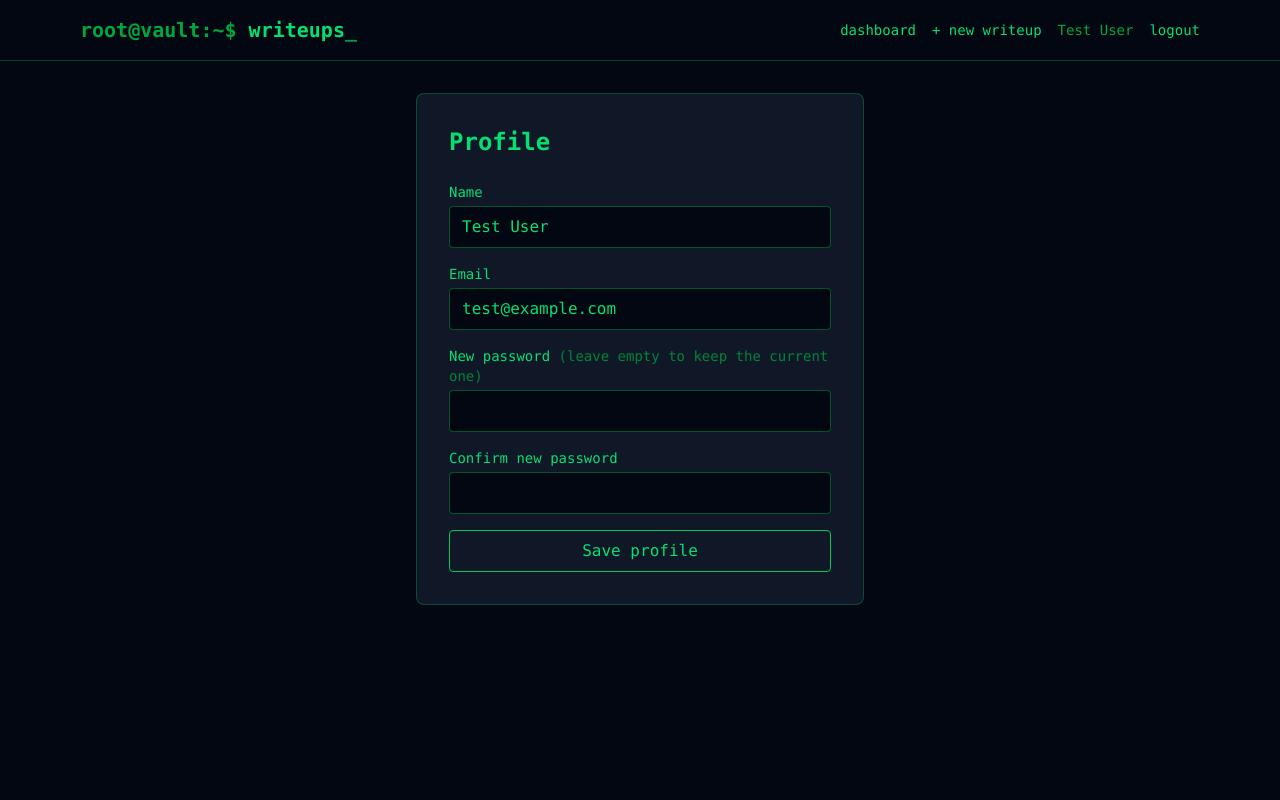
After one commit to maidejakupi/writeup-vault, a Laravel app: page /profile in a window 1280 px wide. The commit adds this page. Run offline with Laravel 12, Linux system fonts and the light colour scheme; a user stored in the database is signed in; data comes from the database, SQL or seed files in the repository; style sheets or scripts are compiled from the project's sources.

Commit message:
Add dashboard and profile update pages

```diff
--- /dev/null
+++ b/app/Http/Controllers/ProfileController.php
@@ -0,0 +1,35 @@
+<?php
+
+namespace App\Http\Controllers;
+
+use Illuminate\Http\Request;
+use Illuminate\Validation\Rule;
+
+class ProfileController extends Controller
+{
+    public function edit(Request $request)
+    {
+        return view('profile.edit', ['user' => $request->user()]);
+    }
+
+    public function update(Request $request)
+    {
+        $user = $request->user();
+
+        $validated = $request->validate([
+            'name' => 'required|string|max:255',
+            'email' => ['required', 'email', 'max:255', Rule::unique('users')->ignore($user->id)],
+            'password' => 'nullable|string|min:8|confirmed',
+        ]);
+
+        // If the password field was left empty, keep the old password
+        if (empty($validated['password'])) {
+            unset($validated['password']);
+        }
+
+        $user->update($validated);
+
+        return redirect()->route('profile.edit')
+            ->with('success', 'Profile updated successfully.');
+    }
+}
--- a/resources/views/components/layout.blade.php
+++ b/resources/views/components/layout.blade.php
@@ -15,9 +15,9 @@
 
         <div class="flex items-center gap-4 text-sm">
             @auth
-
+                <a href="{{ route('dashboard') }}" class="hover:text-green-200">dashboard</a>
                 <a href="{{ route('writeups.create') }}" class="hover:text-green-200">+ new writeup</a>
-                <span class="text-green-600">{{ auth()->user()->name }}</span>
+                <a href="{{ route('profile.edit') }}" class="text-green-600 hover:text-green-200">{{ auth()->user()->name }}</a>
                 <form method="POST" action="{{ route('logout') }}">
                     @csrf
                     <button type="submit" class="hover:text-green-200">logout</button>
--- /dev/null
+++ b/resources/views/profile/edit.blade.php
@@ -0,0 +1,44 @@
+<x-layout>
+    <x-slot:title>Profile</x-slot:title>
+
+    <div class="max-w-md mx-auto bg-gray-900 border border-green-500/30 rounded-lg p-8">
+        <h1 class="text-2xl font-bold mb-6">Profile</h1>
+
+        <form method="POST" action="{{ route('profile.update') }}" class="space-y-4">
+            @csrf
+            @method('PUT')
+
+            <div>
+                <label for="name" class="block text-sm mb-1">Name</label>
+                <input id="name" name="name" type="text" value="{{ old('name', $user->name) }}"
+                       class="w-full bg-gray-950 border border-green-500/40 rounded px-3 py-2 focus:outline-none focus:border-green-400">
+                @error('name') <p class="text-red-400 text-sm mt-1">{{ $message }}</p> @enderror
+            </div>
+
+            <div>
+                <label for="email" class="block text-sm mb-1">Email</label>
+                <input id="email" name="email" type="email" value="{{ old('email', $user->email) }}"
+                       class="w-full bg-gray-950 border border-green-500/40 rounded px-3 py-2 focus:outline-none focus:border-green-400">
+                @error('email') <p class="text-red-400 text-sm mt-1">{{ $message }}</p> @enderror
+            </div>
+
+            <div>
+                <label for="password" class="block text-sm mb-1">New password <span class="text-green-700">(leave empty to keep the current one)</span></label>
+                <input id="password" name="password" type="password"
+                       class="w-full bg-gray-950 border border-green-500/40 rounded px-3 py-2 focus:outline-none focus:border-green-400">
+                @error('password') <p class="text-red-400 text-sm mt-1">{{ $message }}</p> @enderror
+            </div>
+
+            <div>
+                <label for="password_confirmation" class="block text-sm mb-1">Confirm new password</label>
+                <input id="password_confirmation" name="password_confirmation" type="password"
+                       class="w-full bg-gray-950 border border-green-500/40 rounded px-3 py-2 focus:outline-none focus:border-green-400">
+            </div>
+
+            <button type="submit"
+                    class="w-full border border-green-500 rounded py-2 hover:bg-green-500 hover:text-gray-950 transition">
+                Save profile
+            </button>
+        </form>
+    </div>
+</x-layout>
--- a/routes/web.php
+++ b/routes/web.php
@@ -1,21 +1,31 @@
 <?php
 
 use App\Http\Controllers\AuthController;
+use App\Http\Controllers\DashboardController;
+use App\Http\Controllers\ProfileController;
 use App\Http\Controllers\WriteupController;
 use Illuminate\Support\Facades\Route;
 
 Route::redirect('/', '/writeups')->name('home');
 
-// Create / edit / delete: only for logged-in users.
-// This must come BEFORE the public routes, otherwise /writeups/create
+// Logged-in users only.
+// This must come BEFORE the public writeup routes, otherwise /writeups/create
 // would be treated as /writeups/{writeup}.
-Route::resource('writeups', WriteupController::class)
-    ->except(['index', 'show'])
-    ->middleware('auth');
+Route::middleware('auth')->group(function () {
+    Route::get('/dashboard', [DashboardController::class, 'index'])->name('dashboard');
 
-Route::resource('writeups', WriteupController::class)
-    ->only(['index', 'show']);
+    Route::get('/profile', [ProfileController::class, 'edit'])->name('profile.edit');
+    Route::put('/profile', [ProfileController::class, 'update'])->name('profile.update');
 
+    Route::resource('writeups', WriteupController::class)->except(['index', 'show']);
+
+    Route::post('/logout', [AuthController::class, 'logout'])->name('logout');
+});
+
+// Public
+Route::resource('writeups', WriteupController::class)->only(['index', 'show']);
+
+// Guests only
 Route::middleware('guest')->group(function () {
     Route::get('/register', [AuthController::class, 'showRegister'])->name('register');
     Route::post('/register', [AuthController::class, 'register']);
@@ -23,7 +33,3 @@ Route::middleware('guest')->group(function () {
     Route::get('/login', [AuthController::class, 'showLogin'])->name('login');
     Route::post('/login', [AuthController::class, 'login']);
 });
-
-Route::post('/logout', [AuthController::class, 'logout'])
-    ->middleware('auth')
-    ->name('logout');
```
Also changed, not shown: app/Http/Controllers/DashboardController.php (added, +18 -0 lines), resources/views/dashboard.blade.php (added, +27 -0 lines).
